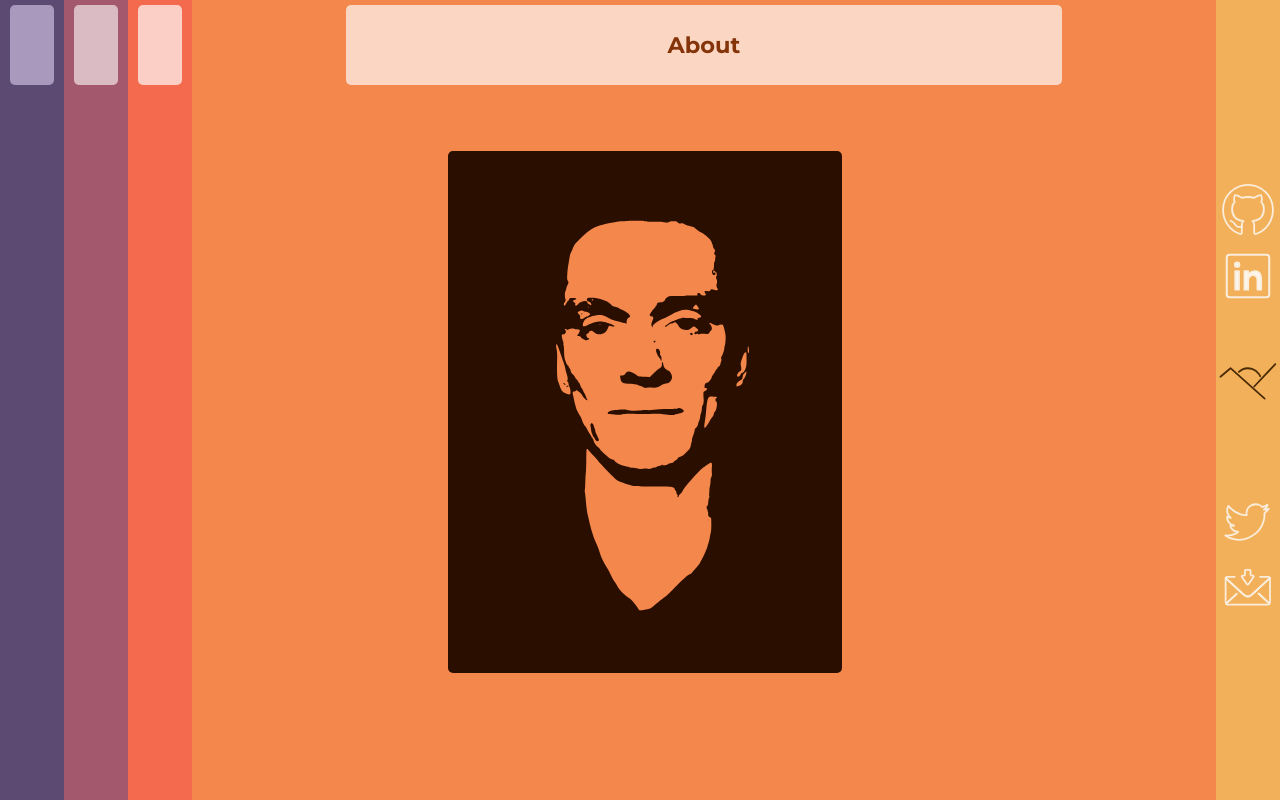
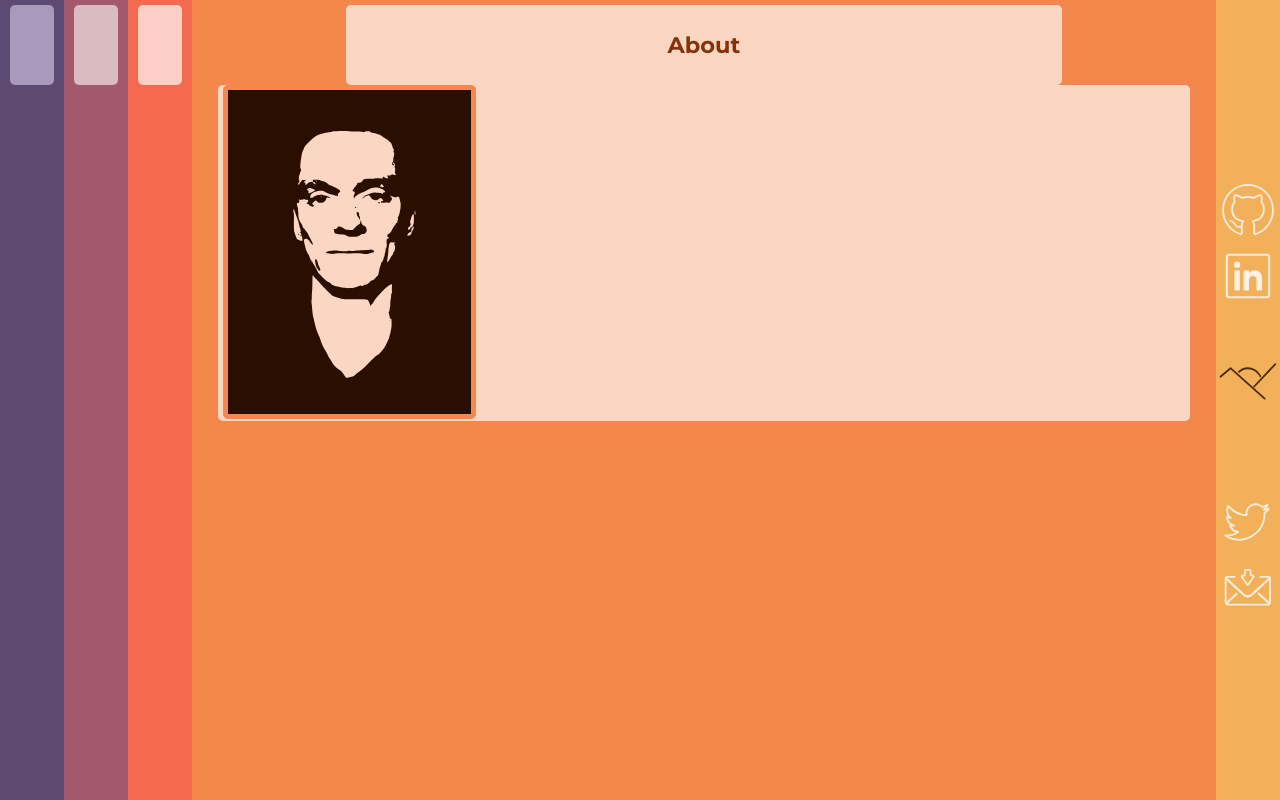
Before and after one commit to dayvista/portfolio-website, a React app: page /about in a window 1280 px wide. Shown: the top 800 px of the page. Built offline with nearby package versions, Linux system fonts and the light colour scheme.

Commit message:
Worked on React Router logic and further delved into the animations and CSS formatting.

```diff
--- a/src/components/App.js
+++ b/src/components/App.js
@@ -1,6 +1,5 @@
 // Library dependencies
 import React, { useState, useEffect } from "react";
-import { BrowserRouter as Router } from "react-router-dom";
 
 // Stylesheets
 import "../styles/css/App.css";
@@ -70,7 +69,6 @@ const App = () => {
   };
 
   return (
-    <Router>
     <div className="container">
       <Projects
         index={index}
@@ -103,7 +101,6 @@ const App = () => {
         sectionData={sectionData[4]}
       />
     </div>
-    </Router>
   );
 };
 
--- a/src/components/Sections/About.js
+++ b/src/components/Sections/About.js
@@ -1,4 +1,5 @@
 import React from "react";
+import { BrowserRouter as Router, Route, Switch } from "react-router-dom";
 import { Link } from "react-router-dom";
 import { animated, useSpring } from "react-spring";
 
@@ -35,11 +36,13 @@ const About = ({ index, phonePortraitView, changeIndex, sectionData }) => {
 
   const iconSpring = useSpring({
     width: index === null ? "5vw" : "0vw",
+    height: index === null ? "5vh" : "0vh",
     opacity: index === null ? 1 : 0,
     pointerEvents: index === null ? "auto" : "none",
 
     from: {
       width: "5vw",
+      height: "5vh",
       opacity: 1,
       pointerEvents: "auto",
     },
@@ -50,6 +53,7 @@ const About = ({ index, phonePortraitView, changeIndex, sectionData }) => {
   };
 
   return (
+    <Router>
       <animated.section
         className={`main-section ${sectionData.name}-section`}
         style={
@@ -76,7 +80,15 @@ const About = ({ index, phonePortraitView, changeIndex, sectionData }) => {
         >
           <Icon name={`${sectionData.icon}`} id={`${sectionData.icon}-svg`} />
         </animated.a>
-      <AboutToggle index={index} sectionData={sectionData} />
+        <Switch>
+          <Route
+            exact
+            path="/about"
+            render={(props) => (
+              <AboutToggle {...props} index={index} sectionData={sectionData} />
+            )}
+          />
+        </Switch>
         <Link
           id={`back-arrow-${sectionData.name}`}
           className="back-arrow-icon"
@@ -86,6 +98,7 @@ const About = ({ index, phonePortraitView, changeIndex, sectionData }) => {
           <Icon name="back-arrow" stroke="#fef7f3" />
         </Link>
       </animated.section>
+    </Router>
   );
 };
 
--- a/src/components/Sections/Projects.js
+++ b/src/components/Sections/Projects.js
@@ -1,5 +1,6 @@
 import React from "react";
 import { Link } from "react-router-dom";
+import { BrowserRouter as Router, Route, Switch } from "react-router-dom";
 import { animated, useSpring } from "react-spring";
 
 import Icon from "../Icon/IconIndex";
@@ -35,11 +36,13 @@ const Projects = ({ index, phonePortraitView, changeIndex, sectionData }) => {
 
   const iconSpring = useSpring({
     width: index === null ? "5vw" : "0vw",
+    height: index === null ? "5vh" : "0vh",
     opacity: index === null ? 1 : 0,
     pointerEvents: index === null ? "auto" : "none",
 
     from: {
       width: "5vw",
+      height: "5vh",
       opacity: 1,
       pointerEvents: "auto",
     },
@@ -50,6 +53,7 @@ const Projects = ({ index, phonePortraitView, changeIndex, sectionData }) => {
   };
 
   return (
+    <Router>
       <animated.section
         className={`main-section ${sectionData.name}-section`}
         style={
@@ -67,7 +71,19 @@ const Projects = ({ index, phonePortraitView, changeIndex, sectionData }) => {
             {sectionData.text}
           </animated.p>
         </Link>
-      {index === `${sectionData.name}` && <ProjectsToggle />}
+        <Switch>
+          <Route
+            exact
+            path="/projects"
+            render={(props) => (
+              <ProjectsToggle
+                {...props}
+                index={index}
+                sectionData={sectionData}
+              />
+            )}
+          />
+        </Switch>
         <animated.a
           id={`${sectionData.name}-icon`}
           href={`${sectionData.link}`}
@@ -86,6 +102,7 @@ const Projects = ({ index, phonePortraitView, changeIndex, sectionData }) => {
           <Icon name="back-arrow" stroke="#ddd6e5" />
         </Link>
       </animated.section>
+    </Router>
   );
 };
 
--- a/src/components/Sections/Resume.js
+++ b/src/components/Sections/Resume.js
@@ -1,5 +1,6 @@
 import React from "react";
 import { Link } from "react-router-dom";
+import { BrowserRouter as Router, Route, Switch } from "react-router-dom";
 import { animated, useSpring } from "react-spring";
 
 import Icon from "../Icon/IconIndex";
@@ -35,11 +36,13 @@ const Resume = ({ index, phonePortraitView, changeIndex, sectionData }) => {
 
   const iconSpring = useSpring({
     width: index === null ? "5vw" : "0vw",
+    height: index === null ? "5vh" : "0vh",
     opacity: index === null ? 1 : 0,
     pointerEvents: index === null ? "auto" : "none",
 
     from: {
       width: "5vw",
+      height: "5vh",
       opacity: 1,
       pointerEvents: "auto",
     },
@@ -50,6 +53,7 @@ const Resume = ({ index, phonePortraitView, changeIndex, sectionData }) => {
   };
 
   return (
+    <Router>
       <animated.section
         className={`main-section ${sectionData.name}-section`}
         style={
@@ -67,7 +71,19 @@ const Resume = ({ index, phonePortraitView, changeIndex, sectionData }) => {
             {sectionData.text}
           </animated.p>
         </Link>
-      {index === `${sectionData.name}` && <ResumeToggle />}
+        <Switch>
+          <Route
+            exact
+            path="/resume"
+            render={(props) => (
+              <ResumeToggle
+                {...props}
+                index={index}
+                sectionData={sectionData}
+              />
+            )}
+          />
+        </Switch>
         <animated.a
           id={`${sectionData.name}-icon`}
           href={`${sectionData.link}`}
@@ -86,6 +102,7 @@ const Resume = ({ index, phonePortraitView, changeIndex, sectionData }) => {
           <Icon name="back-arrow" stroke="#ddd6e5" />
         </Link>
       </animated.section>
+    </Router>
   );
 };
 
--- a/src/components/Sections/SectionToggles/AboutToggle.js
+++ b/src/components/Sections/SectionToggles/AboutToggle.js
@@ -1,4 +1,4 @@
-import React, { useEffect } from "react";
+import React, { Fragment } from "react";
 import { animated, useSpring } from "react-spring";
 
 import Icon from "../../Icon/IconIndex";
@@ -6,21 +6,17 @@ import Icon from "../../Icon/IconIndex";
 import "../../../styles/css/Sections/About.css";
 
 const AboutToggle = ({ index, sectionData }) => {
-  useEffect(() => {}, []);
-
   const toggled = useSpring({
     opacity: index === `${sectionData.name}` ? 1 : 0,
-    width: index === `${sectionData.name}` ? "50%" : "0%",
-    height: index === `${sectionData.name}` ? "50%" : "0%",
+    width: index === `${sectionData.name}` ? "95%" : "0%",
     from: {
       opacity: 0,
       width: "0%",
-      height: "0%",
     },
   });
 
   return (
-    <animated.div style={toggled}>
+    <animated.div className="about-toggle" style={toggled}>
       <Icon name="selfie" />
     </animated.div>
   );
--- a/src/components/Sections/SectionToggles/ProjectsToggle.js
+++ b/src/components/Sections/SectionToggles/ProjectsToggle.js
@@ -2,7 +2,7 @@ import React from "react";
 
 import "../../../styles/css/Sections/Projects.css";
 
-const ProjectsToggle = () => {
+const ProjectsToggle = (props) => {
   return <div>{/* Section content goes here */}</div>;
 };
 
--- a/src/components/Sections/SectionToggles/ResumeToggle.js
+++ b/src/components/Sections/SectionToggles/ResumeToggle.js
@@ -2,7 +2,7 @@ import React from "react";
 
 import "../../../styles/css/Sections/Resume.css";
 
-const ResumeToggle = () => {
+const ResumeToggle = (props) => {
   return <div>{/* Section content goes here */}</div>;
 };
 
--- a/src/components/Sections/SectionToggles/SocialToggle.js
+++ b/src/components/Sections/SectionToggles/SocialToggle.js
@@ -2,7 +2,7 @@ import React from "react";
 
 import "../../../styles/css/Sections/Social.css";
 
-const SocialToggle = () => {
+const SocialToggle = (props) => {
   return <div>{/* Section content goes here */}</div>;
 };
 
--- a/src/components/Sections/Social.js
+++ b/src/components/Sections/Social.js
@@ -1,4 +1,5 @@
 import React from "react";
+import { BrowserRouter as Router, Route, Switch } from "react-router-dom";
 import { Link } from "react-router-dom";
 import { animated, useSpring } from "react-spring";
 
@@ -35,11 +36,13 @@ const Social = ({ index, phonePortraitView, changeIndex, sectionData }) => {
 
   const iconSpring = useSpring({
     width: index === null ? "5vw" : "0vw",
+    height: index === null ? "5vh" : "0vh",
     opacity: index === null ? 1 : 0,
     pointerEvents: index === null ? "auto" : "none",
 
     from: {
       width: "5vw",
+      height: "5vh",
       opacity: 1,
       pointerEvents: "auto",
     },
@@ -50,6 +53,7 @@ const Social = ({ index, phonePortraitView, changeIndex, sectionData }) => {
   };
 
   return (
+    <Router>
       <animated.section
         className={`main-section ${sectionData.name}-section`}
         style={
@@ -67,7 +71,19 @@ const Social = ({ index, phonePortraitView, changeIndex, sectionData }) => {
             {sectionData.text}
           </animated.p>
         </Link>
-      {index === `${sectionData.name}` && <SocialToggle />}
+        <Switch>
+          <Route
+            exact
+            path="/social"
+            render={(props) => (
+              <SocialToggle
+                {...props}
+                index={index}
+                sectionData={sectionData}
+              />
+            )}
+          />
+        </Switch>
         <animated.a
           id={`${sectionData.name}-icon`}
           href={`${sectionData.link}`}
@@ -86,6 +102,7 @@ const Social = ({ index, phonePortraitView, changeIndex, sectionData }) => {
           <Icon name="back-arrow" stroke="#fde3de" />
         </Link>
       </animated.section>
+    </Router>
   );
 };
 
--- a/src/styles/css/Sections/About.css
+++ b/src/styles/css/Sections/About.css
@@ -1,3 +1,7 @@
+.about-toggle {
+  background: #fbd7c3;
+  border-radius: 0.5rem;
+}
 #email-svg {
   transition: filter 0.3s, -webkit-filter 0.3s;
 }
@@ -12,9 +16,9 @@
   stroke: #fefcfa;
 }
 #selfie {
-  width: 75%;
-  height: auto;
-  border: 0.5rem solid #2a0f00;
+  width: 25%;
+  margin-left: 0.5rem;
+  border: 0.5rem solid #f4874b;
   border-radius: 0.5rem;
   transition: filter 0.3s, -webkit-filter 0.3s;
 }
--- a/src/styles/less/Sections/About.less
+++ b/src/styles/less/Sections/About.less
@@ -2,6 +2,11 @@
 @import (reference) "../mixins";
 
 // Icon SVG hover transition
+.about-toggle {
+  background: lighten(@color-4-orange, 25%);
+  border-radius: 0.5rem;
+}
+
 #email-svg {
   transition: filter 0.3s, -webkit-filter 0.3s;
   g {
@@ -21,9 +26,9 @@
 }
 
 #selfie {
-  width: 75%;
-  height: auto;
-  border: 0.5rem solid #2a0f00;
+  width: 25%;
+  margin-left: 0.5rem;
+  border: 0.5rem solid @color-4-orange;
   border-radius: 0.5rem;
   transition: filter 0.3s, -webkit-filter 0.3s;
 }
```
Also changed, not shown: 1 other file (tests, documents, lock files or other folders). Lines whose indentation alone changed are shown as unchanged.
